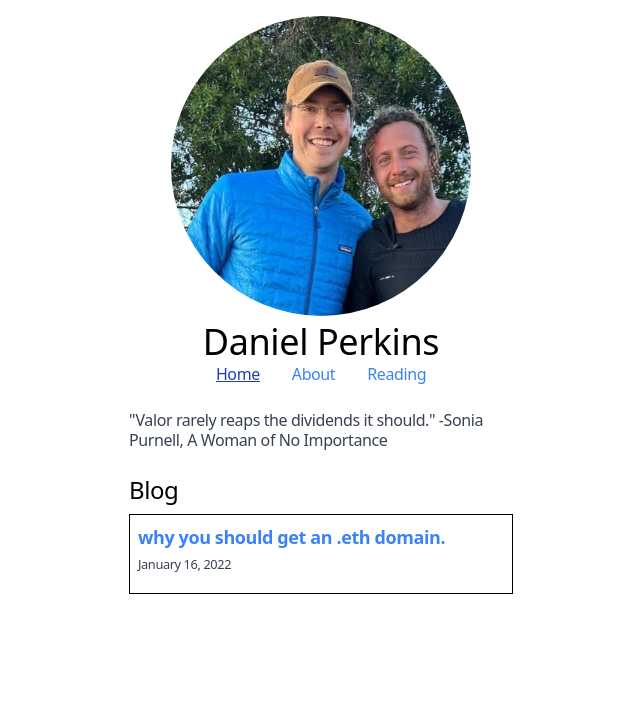
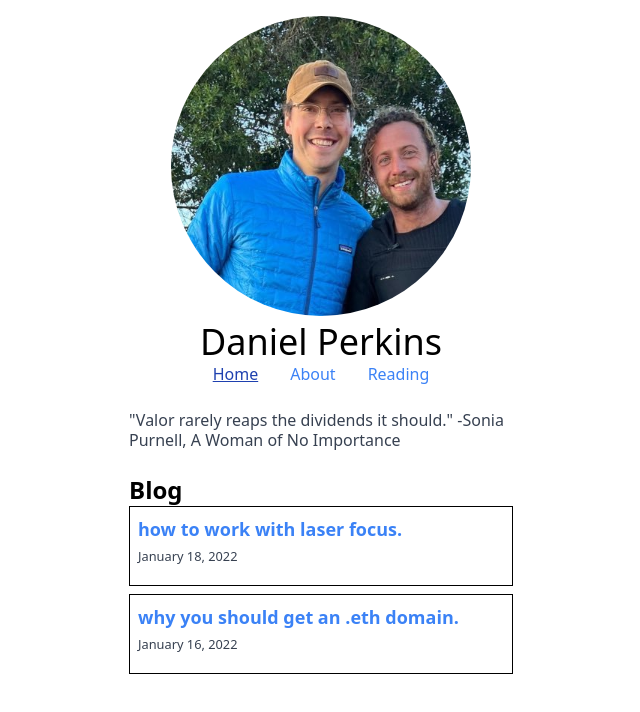
Before and after one commit to danielperkinsii/blog, a Next.js app in the folder nextjs-blog/: page / in a window 1280 px wide. Shown: the top 712 px of the page, without its empty margins (319-959 px from the left). Built offline with nearby package versions, Linux system fonts and the light colour scheme.

Commit message:
New Post - Laser Focus.

```diff
--- a/nextjs-blog/components/layout.tsx
+++ b/nextjs-blog/components/layout.tsx
@@ -8,7 +8,7 @@ export const siteTitle = 'Daniel\'s Blog 💡'
 
 export default function Layout({ children, home }: { children: React.ReactNode, home?: boolean }) {
   return (
-    <div className="flex flex-col items-center p-4 tracking-tight">
+    <div className="flex flex-col items-center p-4">
       <Head>
         <link rel="icon" href="/favicon.ico" />
         <meta
--- a/nextjs-blog/pages/posts/[id].tsx
+++ b/nextjs-blog/pages/posts/[id].tsx
@@ -13,7 +13,6 @@ export default function Post({
     contentHtml: string
   }
 }) {
-  console.log(postData.contentHtml)
   return (
     <Layout>
       <Head>
--- /dev/null
+++ b/nextjs-blog/posts/work-with-laser-focus.md
@@ -0,0 +1,43 @@
+---
+title: 'how to work with laser focus.'
+date: '2022-01-18'
+---
+
+I sat down to write and my brain blanked.  Oh yeah, I’m writing about fixing this exact thing.  I looked over my shoulder to yell at my smart speaker, which I’ve told to call me “Lil Daddy”, to set a timer for 25 minutes, then cranked out a stream-of-consciousness rough draft on *how to work with laser focus*.
+
+## Tomato in Italian.
+Use the [Pomodoro Technique](https://en.wikipedia.org/wiki/Pomodoro_Technique).  Pomodoro means tomato in Italian and has exactly zero to do with tomatoes.  It was created by an (spoiler alert) Italian guy named Francesco Cirillo, who used a timer shaped like a pomodoro to focus in 25-minute intervals.
+
+Unclear why he chose 25 minutes, instead of 40 or another arbitrary number but I don’t really care because 25 minutes works.
+
+A ticking timer is nice but the magic happens when you cut distractions.  No phone, no twitter, no Daniel’s Blog 💡, just work for 25 minutes.  Before you know it, the timer goes off and it’s time for a 5-minute break.  Use this break to get off your ass and get fresh air or something else that's not scrolling. Then reset the timer and repeat.
+
+Last part – after four 25-minute focus blocks, take a longer break for 30 minutes or so. Go grab lunch or a coffee.
+
+## Just Go.
+The next tool is to begin without much regard for quality.  Starting from zero on a new task is hard enough so don’t procrastinate.  If writing, just write with a sense of direction about a topic without stopping to correct grammar or spelling mistakes.  Get your thoughts from brain to paper and worry about refining later.
+
+Tim Ferris’ [creative process](https://tim.blog/2013/12/09/the-ugly-new-york-times-bestseller-the-creative-process-in-action/) consists of “two crappy pages per day”.  It’s the same idea of starting with quantity over quality.
+
+Whether creating, coding, or studying the key is to start now and work quickly with little care about quality.
+
+## You’re Grounded.
+Eliminate distractions!!1!  You’re grounded from your phone for the next 25 minutes.  My phone practically lives on do not disturb.  In my opinion, do not disturb is the best invention since “Lil Daddy”.
+
+I have the luxury of not having a job that requires me to be on the phone much, so my phone spends 90% of its time on do not disturb.  I check it when I want instead of the faceless tech overlords pinging me to death for my attention in return for ad clicks.
+
+Turn your laptop on Do Not Disturb, too.
+
+I know this is wild but during the work week I delete twitter and Instagram from my iPhone since I fall victim too easily to the infinite scroll.  Know thyself and do whatever it takes to mitigate the beep boop pings.
+
+## Monkey Brain List.
+Monkey brain is your unsettled subconscious that easily distracts.  This guy will remind you need to do your taxes at the most inconvenient time.  Listen, we should pay our taxes, but they can wait, so put "Pay Taxes" on a Monkey Brain list.  This way you capture thoughts stray thoughts and revisit when task is done.
+
+## Summary.
+- Work in time blocks with small breaks in between.
+- Take a long break after 4 time blocks.
+- Get started and work quickly without much care for quality.
+- Eliminate distractions.
+- Keep a Monkey Brain list.
+
+### There you have it.  Your most productive days lie ahead.
--- a/nextjs-blog/styles/global.css
+++ b/nextjs-blog/styles/global.css
@@ -3,6 +3,12 @@
 @tailwind utilities;
 
 @layer components {
+    h2 {
+        @apply mt-2 -mb-2 font-semibold text-lg;
+    }
+    h3 {
+        @apply font-semibold;
+    }
     p {
       @apply py-2 leading-5;
     }
```
